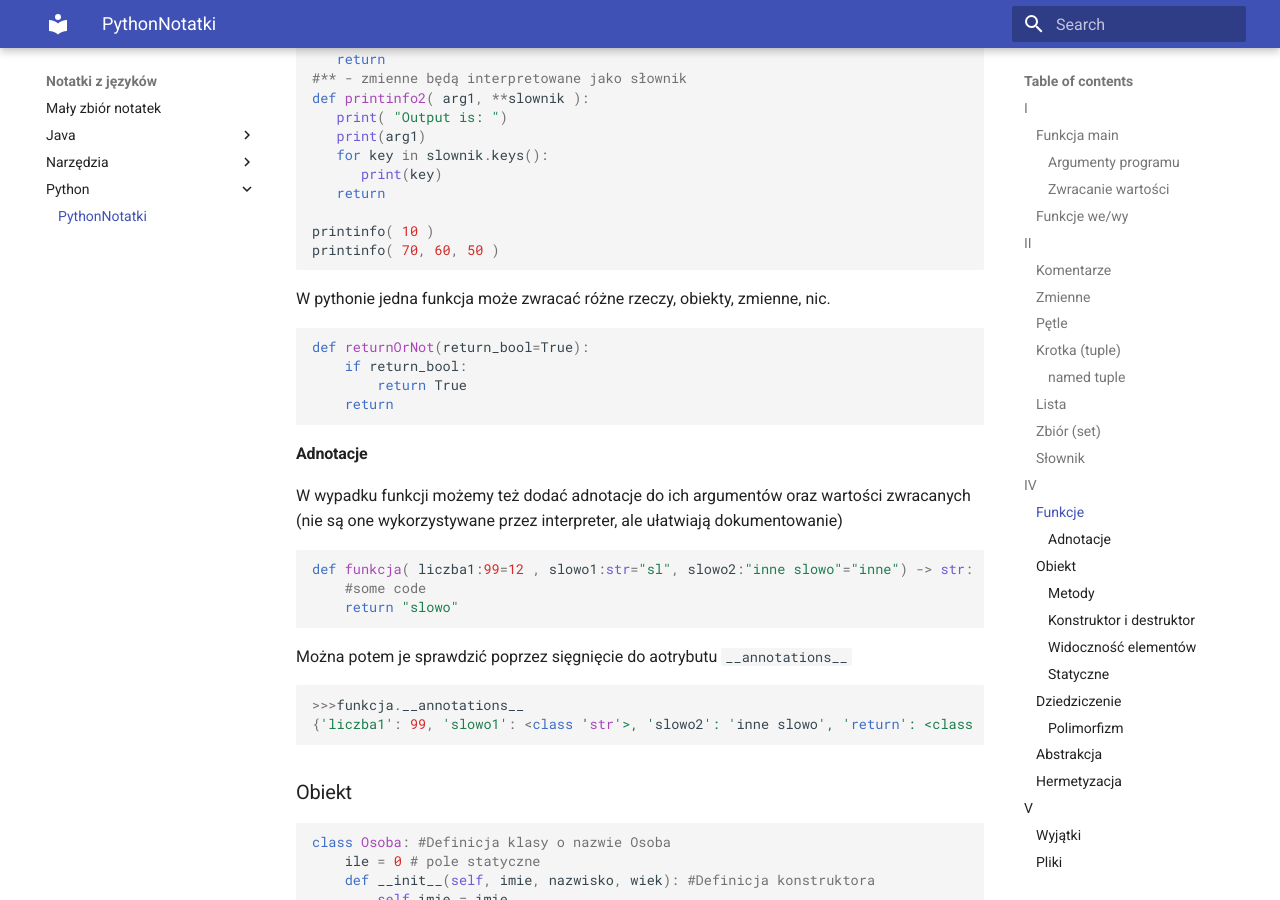
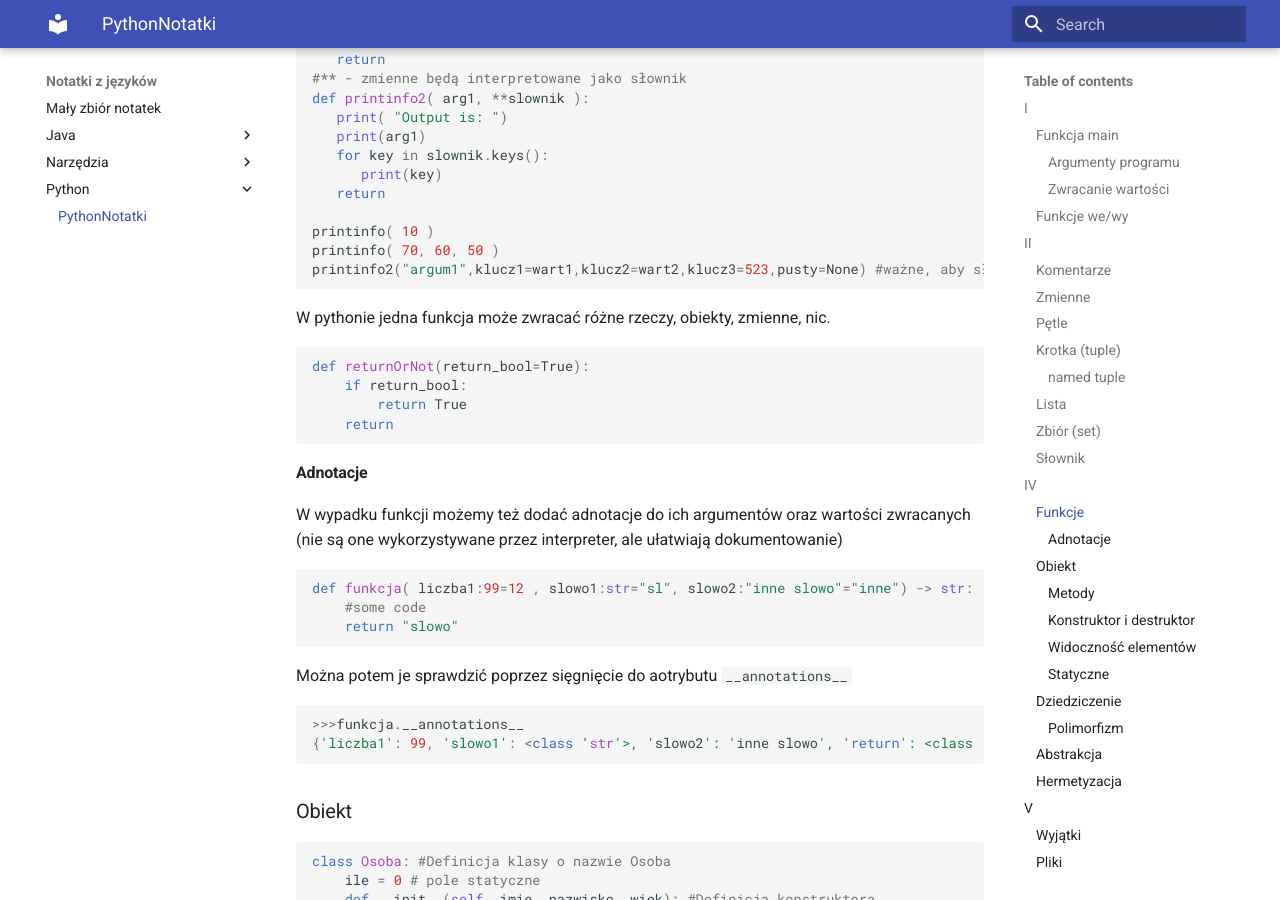
Before and after one commit to pktiuk/notatki_z_jezykow, an MkDocs documentation site: the page built from docs/Python/PythonNotatki.md, in a window 1280 px wide and 900 px high, scrolled down 8690 px. Built offline with MkDocs 1.6.1 and Material for MkDocs 9.7.7, drawn with Linux system fonts in a browser that asks for light colours.

Commit message:
Naprawa opisu slownika

````diff
--- a/docs/Python/PythonNotatki.md
+++ b/docs/Python/PythonNotatki.md
@@ -369,6 +369,7 @@ def printinfo2( arg1, **slownik ):
 
 printinfo( 10 )
 printinfo( 70, 60, 50 )
+printinfo2("argum1",klucz1=wart1,klucz2=wart2,klucz3=523,pusty=None) #ważne, aby słownik był definiowany jako słownik, czyli klucz=wartosc
 ```
 
 W pythonie jedna funkcja może zwracać różne rzeczy, obiekty, zmienne, nic.
````
